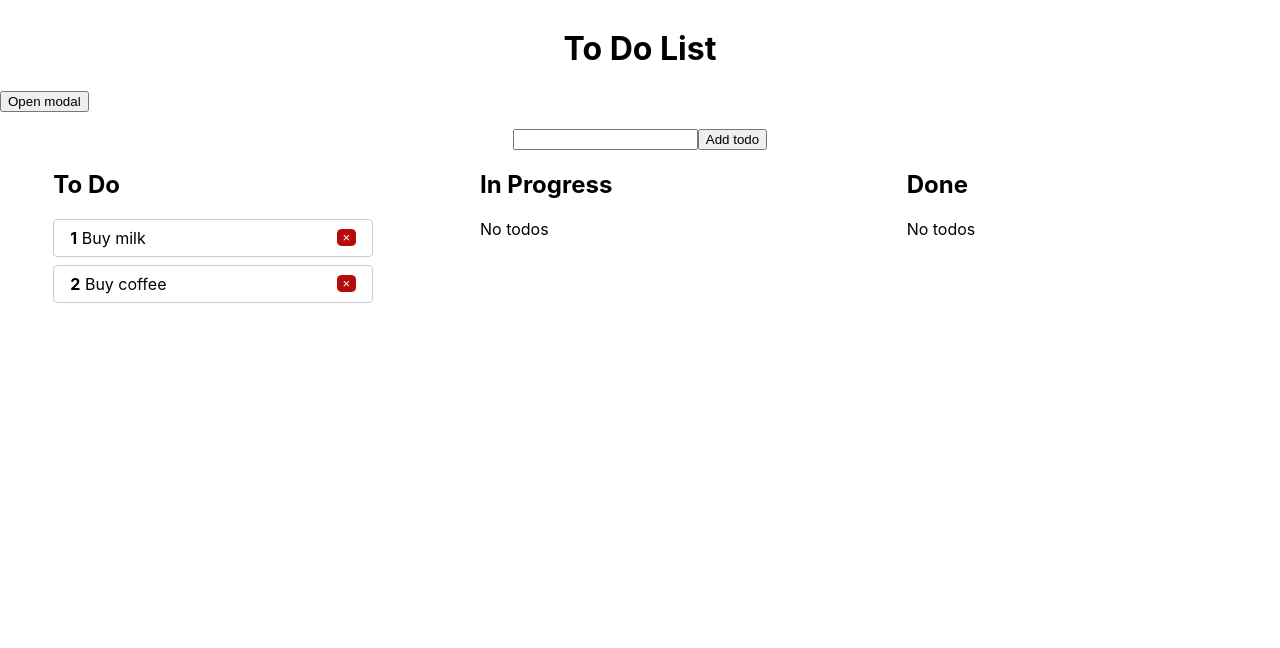
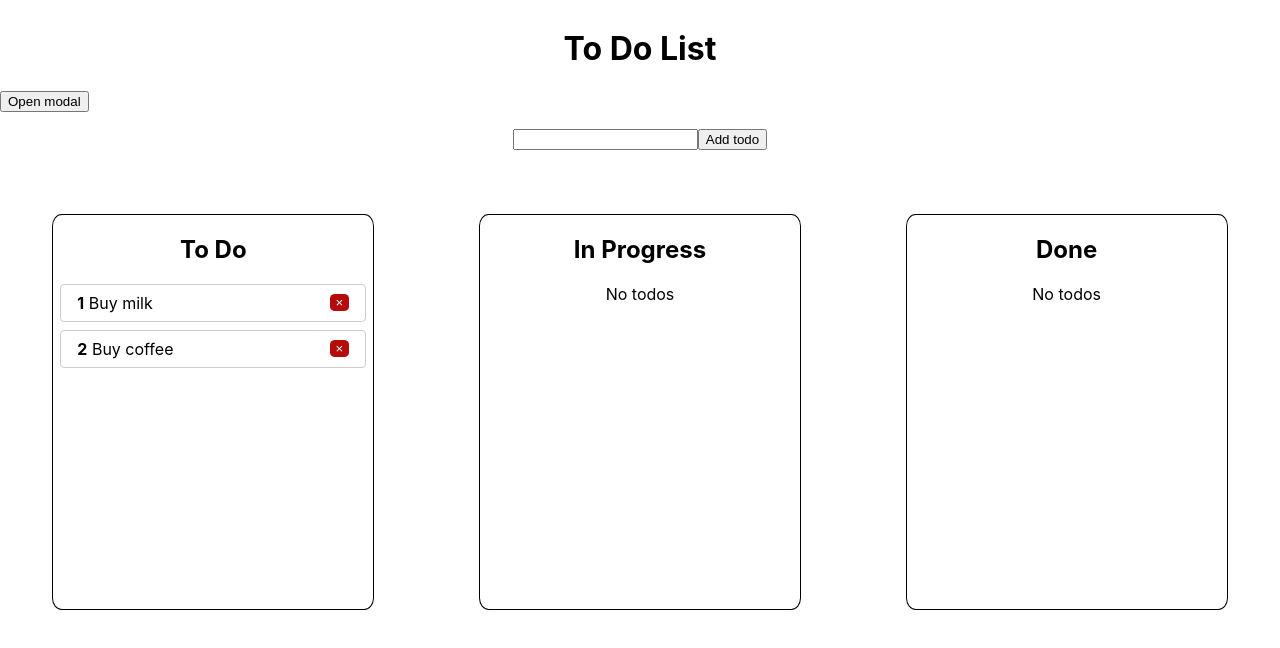
Before and after one commit to MashaLarchenko/test-react-app, a React (Create React App) app in the folder test-app/: page / in a window 1280 px wide. Shown: the top 648 px of the page. Built offline with nearby package versions, Linux system fonts and the light colour scheme.

Commit message:
fix: style when dragging

```diff
--- a/test-app/src/App.js
+++ b/test-app/src/App.js
@@ -106,29 +106,6 @@ function App() {
     addTaskToColumn();
   }
 
-  function onDragEnd(result) {
-    const { destination, source, draggableId } = result;
-    if (!destination) {
-      return;
-    }
-
-    if (
-      destination.droppadbleId === source.droppadbleId &&
-      destination.index === source.index
-    ) {
-      return;
-    }
-    const sourceColumn = columns.filter(
-      column => column.id === source.droppableId
-    );
-    const newTasksIds = sourceColumn[0].tasksIds;
-    newTasksIds.splice(source.index, 1);
-    newTasksIds.splice(destination.index, 0, +draggableId);
-    sourceColumn[0].tasksIds = newTasksIds;
-    columns[0] = sourceColumn[0];
-
-    setColumns(columns);
-  }
   return (
     <Context.Provider value={{ removeToDo }}>
       <div className="wrapper">
--- a/test-app/src/ToDo/Container.js
+++ b/test-app/src/ToDo/Container.js
@@ -20,6 +20,9 @@ export default function Container({ columns, todos, onToggle, loading }) {
     const sourceColumn = newColumns.filter(
       column => column.id === source.droppableId
     );
+
+    console.log(source, destination);
+
     const newTasksIds = sourceColumn[0].tasksIds;
     newTasksIds.splice(source.index, 1);
     newTasksIds.splice(destination.index, 0, +draggableId);
@@ -35,16 +38,22 @@ export default function Container({ columns, todos, onToggle, loading }) {
     });
   }
 
+  function onDragStart() {
+    const listItem = document.querySelector(".listItem");
+    listItem.style.color = "orange";
+  }
+
   return (
-    <DragDropContext onDragEnd={onDragEnd} key={Date.now()}>
+    <DragDropContext
+      onDragEnd={onDragEnd}
+      onDragStart={onDragStart}
+      key={Date.now()}
+    >
       <div className="columnContainer">
         {newColumns.map(column => {
-          console.log(newColumns);
           const tasks = [];
           const classes = ["columnItem"];
           classes.push(column.id);
-          console.log(column.tasksIds);
-
           column.tasksIds.map(idTask =>
             todos.forEach(todo => {
               return todo.id === idTask ? tasks.push(todo) : null;
@@ -64,7 +73,7 @@ export default function Container({ columns, todos, onToggle, loading }) {
                         ref={provided.innerRef}
                         {...provided.droppableProps}
                         isDraggingOver={snapshot.isDraggingOver}
-                        className={'listContainer'}
+                        className={"listContainer"}
                       >
                         <ToDoList
                           todos={tasks}
@@ -80,10 +89,24 @@ export default function Container({ columns, todos, onToggle, loading }) {
                   }}
                 </Droppable>
               ) : loading ? null : (
-                <div className={'listContainer'}>
-                  <h2>{column.title}</h2>
-                  <p>No todos</p>
-                </div>
+                <Droppable droppableId={column.id}>
+                  {(provided, snapshot) => {
+                    let draggingEvOver = ["listContainer"];
+
+                    if (snapshot.isDraggingOver) {
+                      draggingEvOver.push("onDragOver") ;
+                    }
+                    return (
+                      <div  ref={provided.innerRef}
+                      {...provided.droppableProps}
+                      isDraggingOver={snapshot.isDraggingOver}
+                      className={draggingEvOver.join(" ")}>
+                        <h2>{column.title}</h2>
+                        <p>No todos</p>
+                      </div>
+                    );
+                  }}
+                </Droppable>
               )}
             </React.Fragment>
           );
--- a/test-app/src/ToDo/ToDoItem.js
+++ b/test-app/src/ToDo/ToDoItem.js
@@ -36,7 +36,7 @@ const styles = {
 function ToDoItem({ todo, index, onChange, draggingEv }) {
 
     const { removeToDo } = useContext(Context)
-    const classes = [];
+    const classes = ['listItem'];
     const colorDrag = ['todoItem', draggingEv]
 
 
--- a/test-app/src/index.css
+++ b/test-app/src/index.css
@@ -15,6 +15,7 @@ code {
 .wrapper {
   padding-top: .5rem;
   margin: 0 auto;
+  height: 90vh;
   /* width: 600px; */
 }
 
@@ -63,6 +64,9 @@ code {
 .columnContainer {
   display: flex;
  justify-content: space-around;
+ text-align: center;
+ height: 55%;
+ margin-top: 5%;
 }
 
 .toDo {
@@ -74,26 +78,35 @@ code {
   padding: 2%;
 }
 
-.onDrag {
-  background-color: lightgreen;
+
+
+.onDragOver {
+  transition: background-color 0.2s ease;
+  background-color: skyblue;
+
+
 }
 
-.onDragOver {
-  background-color: skyblue;
-
+.todoItem.onDrag {
+  transition: background-color 0.2s ease;
+  background-color: lightgreen;
 }
 
 .todoItem {
   display: flex;
   justify-content: space-between;
   align-items: center;
+  margin: 0 auto;
+  margin-bottom: .5rem;
   padding: .5rem 1rem;
+  width: 85%;
   border: 1px solid #ccc;
   border-radius: 4px;
-  margin-bottom: .5rem;
-  /* background: white; */
+  background: white;
 }
 
 .listContainer {
   width: 25%;
+border: 1px solid black;
+border-radius: 3%;
 }
```
Also changed, not shown: test-app/src/ToDo/ToDoList.js (+7 -9 lines).
